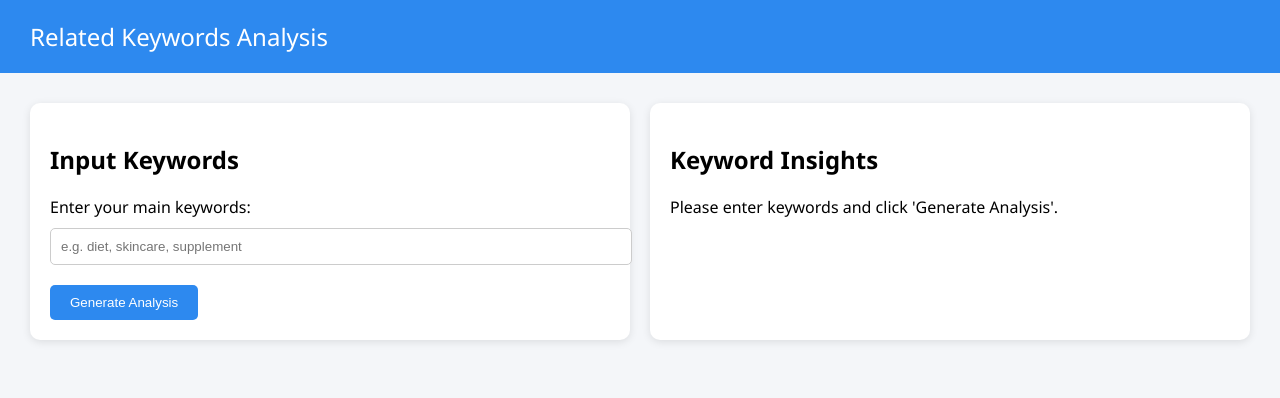
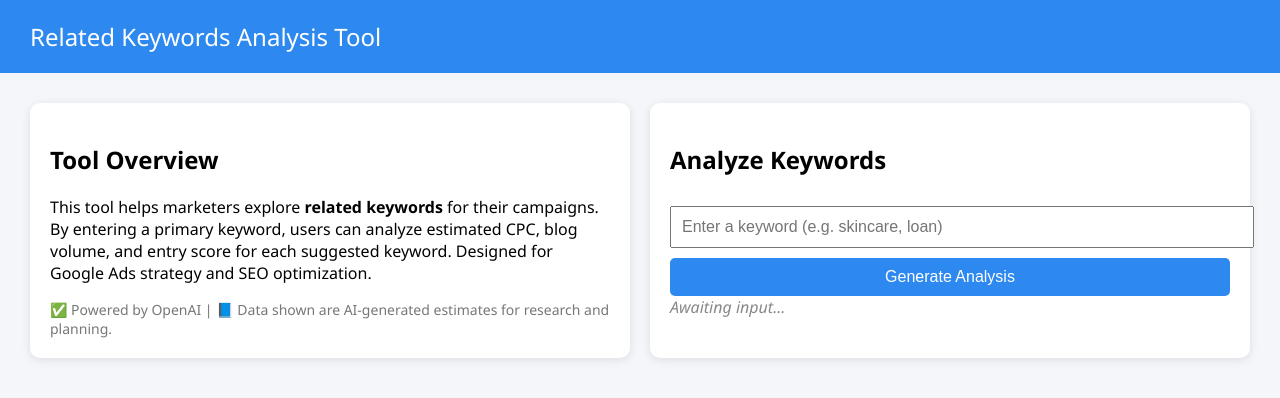
Before and after one commit to mg-365/MG-solutions-dashboard, a website: page index.html in a window 1280 px wide. Drawn offline with Linux system fonts and the light colour scheme.

Commit message:
Update index.html

```diff
--- a/index.html
+++ b/index.html
@@ -2,13 +2,13 @@
 <html lang="en">
 <head>
   <meta charset="UTF-8" />
-  <title>Related Keywords Analysis1</title>
+  <title>Related Keywords Analysis Tool</title>
   <style>
     body {
       font-family: 'Segoe UI', sans-serif;
+      background-color: #f4f6f9;
       margin: 0;
       padding: 0;
-      background-color: #f4f6f9;
     }
     header {
       background-color: #2d89ef;
@@ -18,107 +18,123 @@
     }
     main {
       display: flex;
+      gap: 20px;
       padding: 30px;
-      gap: 20px;
     }
     .panel {
+      background: white;
+      border-radius: 10px;
+      padding: 20px;
       flex: 1;
-      background-color: white;
-      padding: 20px;
-      border-radius: 10px;
-      box-shadow: 0 2px 8px rgba(0,0,0,0.1);
+      box-shadow: 0 2px 10px rgba(0,0,0,0.1);
     }
-    input[type="text"] {
+    input, button {
       width: 100%;
       padding: 10px;
-      margin: 10px 0 20px 0;
-      border-radius: 5px;
-      border: 1px solid #ccc;
+      margin-top: 10px;
+      font-size: 16px;
     }
     button {
       background-color: #2d89ef;
       color: white;
-      padding: 10px 20px;
       border: none;
       border-radius: 5px;
       cursor: pointer;
     }
+    button:hover {
+      background-color: #1c5fb8;
+    }
     table {
       width: 100%;
       border-collapse: collapse;
+      margin-top: 15px;
     }
     th, td {
+      border: 1px solid #ddd;
+      padding: 10px;
       text-align: left;
-      padding: 8px;
-      border-bottom: 1px solid #ccc;
     }
     th {
       background-color: #f0f0f0;
     }
-    .highlight {
-      color: #2d89ef;
-      font-weight: bold;
+    .loading {
+      color: #888;
+      font-style: italic;
+    }
+    .note {
+      font-size: 14px;
+      color: #777;
+      margin-top: 10px;
     }
   </style>
 </head>
 <body>
-  <header>Related Keywords Analysis</header>
+  <header>Related Keywords Analysis Tool</header>
   <main>
     <div class="panel">
-      <h2>Input Keywords</h2>
-      <label for="keywords">Enter your main keywords:</label>
-      <input type="text" id="keywords" placeholder="e.g. diet, skincare, supplement">
-      <button onclick="fetchKeywordInsights()">Generate Analysis</button>
+      <h2>Tool Overview</h2>
+      <p>This tool helps marketers explore <strong>related keywords</strong> for their campaigns. By entering a primary keyword, users can analyze estimated CPC, blog volume, and entry score for each suggested keyword. Designed for Google Ads strategy and SEO optimization.</p>
+      <div class="note">✅ Powered by OpenAI | 📘 Data shown are AI-generated estimates for research and planning.</div>
     </div>
-    <div class="panel" id="results">
-      <h2>Keyword Insights</h2>
-      <p>Please enter keywords and click 'Generate Analysis'.</p>
+
+    <div class="panel">
+      <h2>Analyze Keywords</h2>
+      <input type="text" id="keyword" placeholder="Enter a keyword (e.g. skincare, loan)">
+      <button onclick="fetchInsights()">Generate Analysis</button>
+      <div id="result" class="loading">Awaiting input...</div>
     </div>
   </main>
 
   <script>
-    async function fetchKeywordInsights() {
-      const keyword = document.getElementById("keywords").value;
-      const resultBox = document.getElementById("results");
+    async function fetchInsights() {
+      const kw = document.getElementById("keyword").value.trim();
+      const result = document.getElementById("result");
 
-      if (!keyword.trim()) {
-        resultBox.innerHTML = "<h2>Keyword Insights</h2><p>Please enter a keyword.</p>";
+      if (!kw) {
+        result.innerHTML = "<div class='loading'>Please enter a keyword to start.</div>";
         return;
       }
 
-      resultBox.innerHTML = "<h2>Keyword Insights</h2><p>Loading...</p>";
+      result.innerHTML = "<div class='loading'>Analyzing keyword... 🔍</div>";
 
       try {
-        const response = await fetch("https://mg-solutions-dashboard.onrender.com/api/keywords", {
+        const res = await fetch("https://mg-solutions-dashboard.onrender.com/api/keywords", {
           method: "POST",
-          headers: {
-            "Content-Type": "application/json",
-          },
-          body: JSON.stringify({ keyword })
+          headers: { "Content-Type": "application/json" },
+          body: JSON.stringify({ keyword: kw })
         });
 
-        const data = await response.json();
+        const data = await res.json();
+        const content = data?.choices?.[0]?.message?.content || "";
 
-        if (!Array.isArray(data)) {
-          resultBox.innerHTML = "<h2>Keyword Insights</h2><p>Error: Unexpected response format.</p>";
-          return;
+        const rows = content.split("Keyword:").slice(1).map(row => {
+          const lines = row.trim().split("\n");
+          const keyword = lines[0].trim();
+          const cpc = lines.find(l => l.includes("CPC:"))?.split(":")[1].trim() || "-";
+          const vol = lines.find(l => l.includes("Blog Volume:"))?.split(":")[1].trim() || "-";
+          const score = lines.find(l => l.includes("Entry Score:"))?.split(":")[1].trim() || "-";
+          return { keyword, cpc, vol, score };
+        });
+
+        let table = `
+          <table>
+            <tr><th>🔑 Keyword</th><th>💰 CPC</th><th>📘 Blog Volume</th><th>🚀 Entry Score</th></tr>
+        `;
+
+        for (let r of rows) {
+          table += `<tr>
+            <td>${r.keyword}</td>
+            <td>${r.cpc}</td>
+            <td>${r.vol}</td>
+            <td>${r.score}</td>
+          </tr>`;
         }
+        table += `</table>`;
 
-        let html = "<h2>Keyword Insights</h2><table><tr><th>#</th><th>Keyword</th><th>CPC</th><th>Blog Volume</th><th>Entry Score</th></tr>";
-        data.forEach((item, i) => {
-          html += `<tr>
-            <td>${i + 1}</td>
-            <td class="highlight">${item.keyword}</td>
-            <td>$${item.cpc}</td>
-            <td>${Number(item.volume).toLocaleString()} posts</td>
-            <td>${item.score}</td>
-          </tr>`;
-        });
-        html += "</table>";
-        resultBox.innerHTML = html;
+        result.innerHTML = table;
+
       } catch (err) {
-        resultBox.innerHTML = "<h2>Keyword Insights</h2><p>Error loading data.</p>";
-        console.error(err);
+        result.innerHTML = `<div class='loading'>⚠️ Error loading data.</div>`;
       }
     }
   </script>
```
